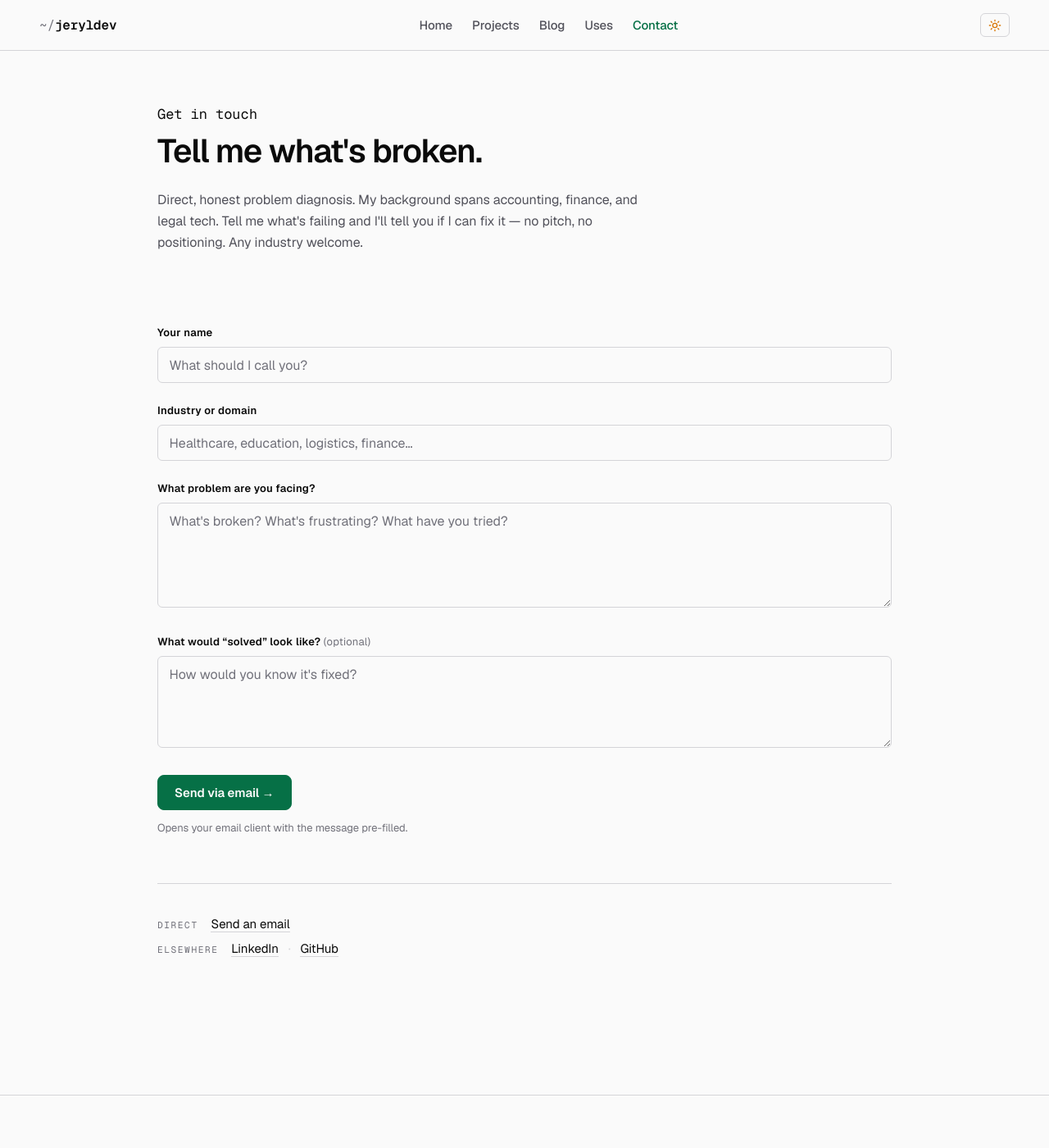
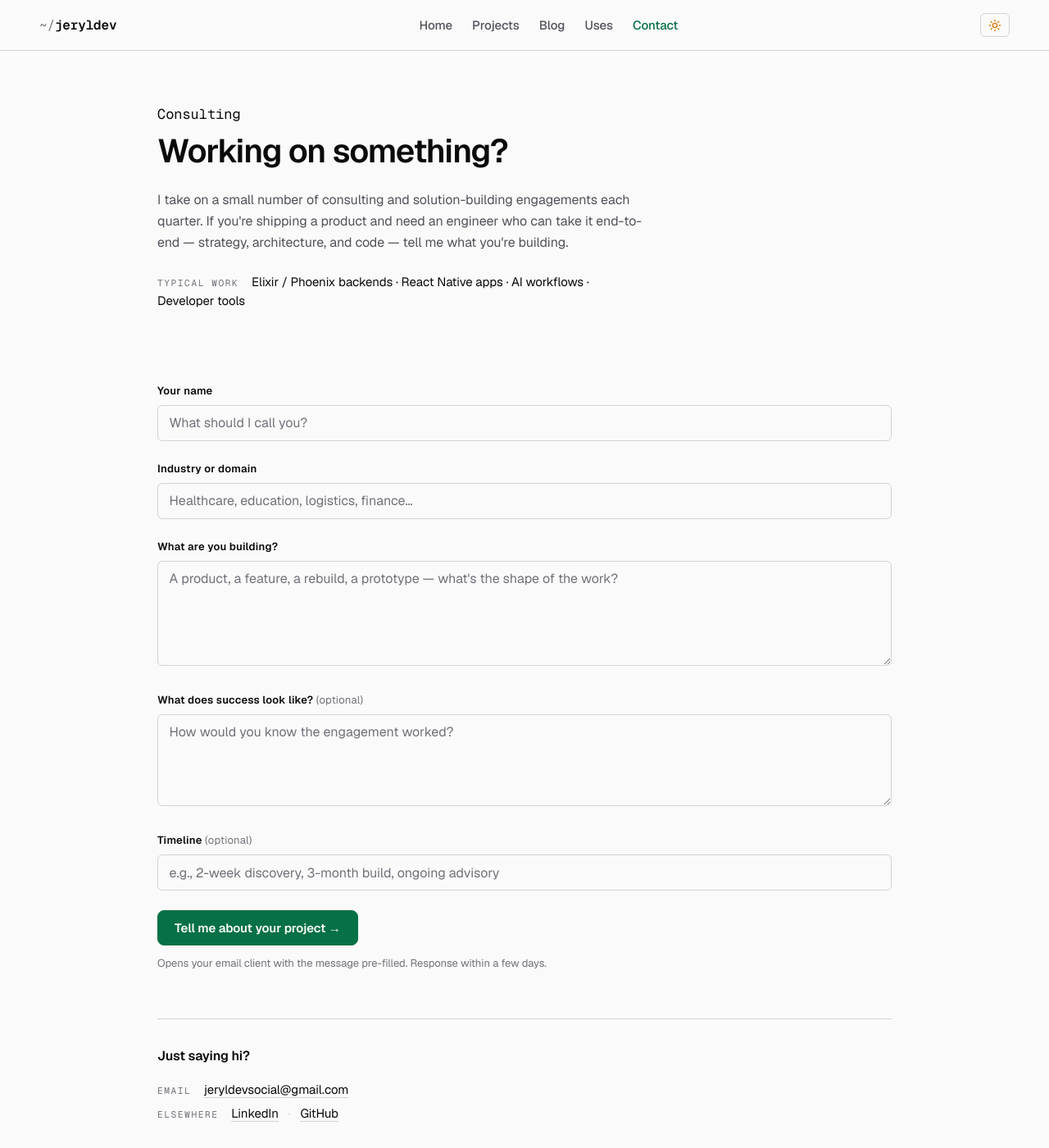
Before and after one commit to jeryldev/jeryldev.github.io, a Jekyll site: the page built from contact.md, in a window 1280 px wide and 1400 px high. Shown: the whole window at 82% size. Built offline with Jekyll 4.4.1, drawn with Linux system fonts in a browser that asks for light colours.

Commit message:
Pivot contact page to consulting and solution-building CTA
Reframe the contact page from generic problem-diagnosis to a scoped
consulting surface. Hero badge reads 'Taking consulting inquiries'
and the contact page leads with 'Working on something?' followed by
a typical-work line (Elixir/Phoenix, React Native, AI workflows, dev
tools).

Form fields updated: 'what's broken' becomes 'what are you
building', and a timeline field is added so inquiries carry enough
signal to scope an engagement from the first email. mailto subject
now reads 'Consulting inquiry — <industry>'.

Networking contacts demoted to a 'Just saying hi?' aside below the
form with a plain visible email address.

```diff
--- a/_includes/hero.html
+++ b/_includes/hero.html
@@ -4,7 +4,7 @@
       <div class="hero-meta">
         <span class="badge">Manila · PH</span>
         <span class="badge">Solution Builder</span>
-        <span class="badge">Available for work</span>
+        <span class="badge">Taking consulting inquiries</span>
       </div>
       <h1 class="hero-title">Jeryl Donato Estopace</h1>
       <p class="hero-subtitle">Software engineer and solution builder. I ship end-to-end products — web apps, iOS apps, AI apps, and developer tools — for the problems I want solved myself.</p>
--- a/contact.md
+++ b/contact.md
@@ -2,16 +2,17 @@
 layout: default
 title: Contact
 permalink: /contact/
-description: "Tell me what's broken. Direct problem diagnosis across accounting, finance, legal tech, and software — any industry welcome. No pitch, no positioning."
+description: "Consulting and solution-building inquiries. Accepting a small number of engagements each quarter — Elixir/Phoenix backends, React Native apps, AI workflows, developer tools."
 ---
 
 <section class="section contact-page-section">
   <div class="container">
     <div class="contact-page">
       <header class="contact-page-header">
-        <span class="section-eyebrow">Get in touch</span>
-        <h1 class="contact-page-title">Tell me what's broken.</h1>
-        <p class="contact-page-dek">Direct, honest problem diagnosis. My background spans accounting, finance, and legal tech. Tell me what's failing and I'll tell you if I can fix it — no pitch, no positioning. Any industry welcome.</p>
+        <span class="section-eyebrow">Consulting</span>
+        <h1 class="contact-page-title">Working on something?</h1>
+        <p class="contact-page-dek">I take on a small number of consulting and solution-building engagements each quarter. If you're shipping a product and need an engineer who can take it end-to-end — strategy, architecture, and code — tell me what you're building.</p>
+        <p class="contact-page-engagements"><span class="mono-label">Typical work</span> Elixir / Phoenix backends · React Native apps · AI workflows · Developer tools</p>
       </header>
 
       <form id="contact-form" class="contact-form">
@@ -26,21 +27,27 @@ description: "Tell me what's broken. Direct problem diagnosis across accounting,
         </div>
 
         <div class="form-group">
-          <label for="problem">What problem are you facing?</label>
-          <textarea id="problem" name="problem" rows="5" required placeholder="What's broken? What's frustrating? What have you tried?"></textarea>
+          <label for="project">What are you building?</label>
+          <textarea id="project" name="project" rows="5" required placeholder="A product, a feature, a rebuild, a prototype — what's the shape of the work?"></textarea>
         </div>
 
         <div class="form-group">
-          <label for="solved">What would &ldquo;solved&rdquo; look like? <span class="form-optional">(optional)</span></label>
-          <textarea id="solved" name="solved" rows="3" placeholder="How would you know it's fixed?"></textarea>
+          <label for="success">What does success look like? <span class="form-optional">(optional)</span></label>
+          <textarea id="success" name="success" rows="3" placeholder="How would you know the engagement worked?"></textarea>
         </div>
 
-        <button type="submit" class="btn btn-primary">Send via email →</button>
-        <p class="form-note">Opens your email client with the message pre-filled.</p>
+        <div class="form-group">
+          <label for="timeline">Timeline <span class="form-optional">(optional)</span></label>
+          <input type="text" id="timeline" name="timeline" placeholder="e.g., 2-week discovery, 3-month build, ongoing advisory">
+        </div>
+
+        <button type="submit" class="btn btn-primary">Tell me about your project →</button>
+        <p class="form-note">Opens your email client with the message pre-filled. Response within a few days.</p>
       </form>
 
       <aside class="contact-alt">
-        <p><span class="mono-label">Direct</span> <a href="mailto:jeryldevsocial@gmail.com">Send an email</a></p>
+        <p class="contact-alt-heading">Just saying hi?</p>
+        <p><span class="mono-label">Email</span> <a href="mailto:jeryldevsocial@gmail.com">jeryldevsocial@gmail.com</a></p>
         <p><span class="mono-label">Elsewhere</span>
           <a href="https://www.linkedin.com/in/jeryldev/" target="_blank" rel="noopener">LinkedIn</a>
           <span class="sep">·</span>
@@ -57,16 +64,18 @@ document.getElementById('contact-form').addEventListener('submit', function(e) {
 
   const name = document.getElementById('name').value;
   const industry = document.getElementById('industry').value;
-  const problem = document.getElementById('problem').value;
-  const solved = document.getElementById('solved').value;
+  const project = document.getElementById('project').value;
+  const success = document.getElementById('success').value;
+  const timeline = document.getElementById('timeline').value;
 
-  const subject = encodeURIComponent('Problem in ' + (industry || 'my industry'));
+  const subject = encodeURIComponent('Consulting inquiry' + (industry ? ' — ' + industry : ''));
   const body = encodeURIComponent(
     'Hi Jeryl,\n\n' +
     'My name is ' + name + '.\n\n' +
     (industry ? 'Industry/Domain: ' + industry + '\n\n' : '') +
-    'The Problem:\n' + problem + '\n\n' +
-    (solved ? 'What "solved" looks like:\n' + solved + '\n\n' : '') +
+    'What I\'m building:\n' + project + '\n\n' +
+    (success ? 'What success looks like:\n' + success + '\n\n' : '') +
+    (timeline ? 'Timeline: ' + timeline + '\n\n' : '') +
     'Looking forward to hearing from you.'
   );
 
@@ -104,6 +113,25 @@ document.getElementById('contact-form').addEventListener('submit', function(e) {
     line-height: 1.6;
     color: var(--text-secondary);
     max-width: 56ch;
+    margin-bottom: var(--space-3);
+  }
+
+  .contact-page-engagements {
+    font-family: "Geist", sans-serif;
+    font-size: 0.9375rem;
+    line-height: 1.55;
+    color: var(--text);
+    max-width: 56ch;
+    margin: 0;
+  }
+
+  .contact-alt-heading {
+    font-family: "Geist", sans-serif;
+    font-size: 1rem;
+    font-weight: 600;
+    color: var(--secondary);
+    margin: 0 0 var(--space-2) !important;
+    letter-spacing: -0.01em;
   }
 
   .contact-form {
```
